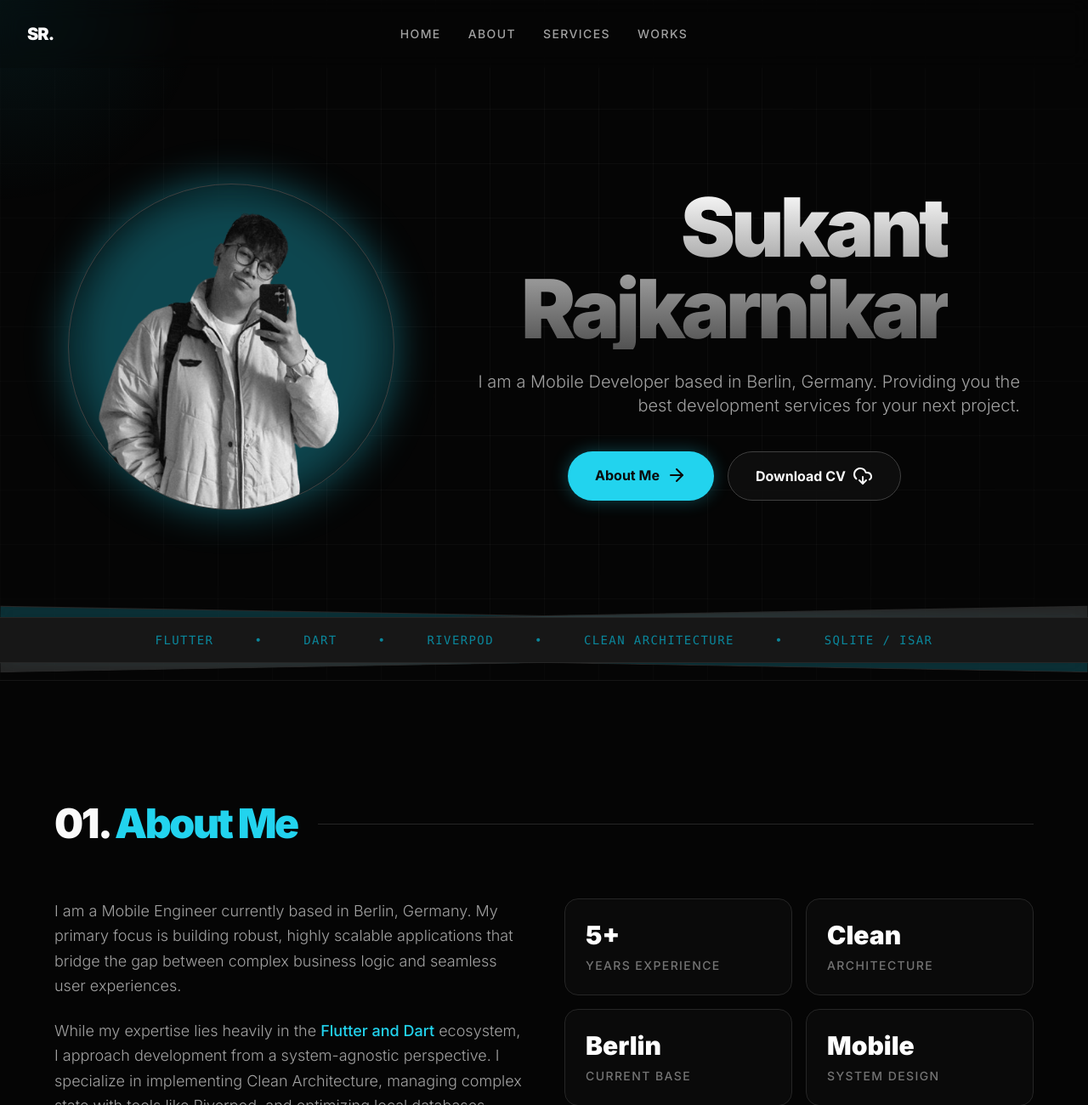
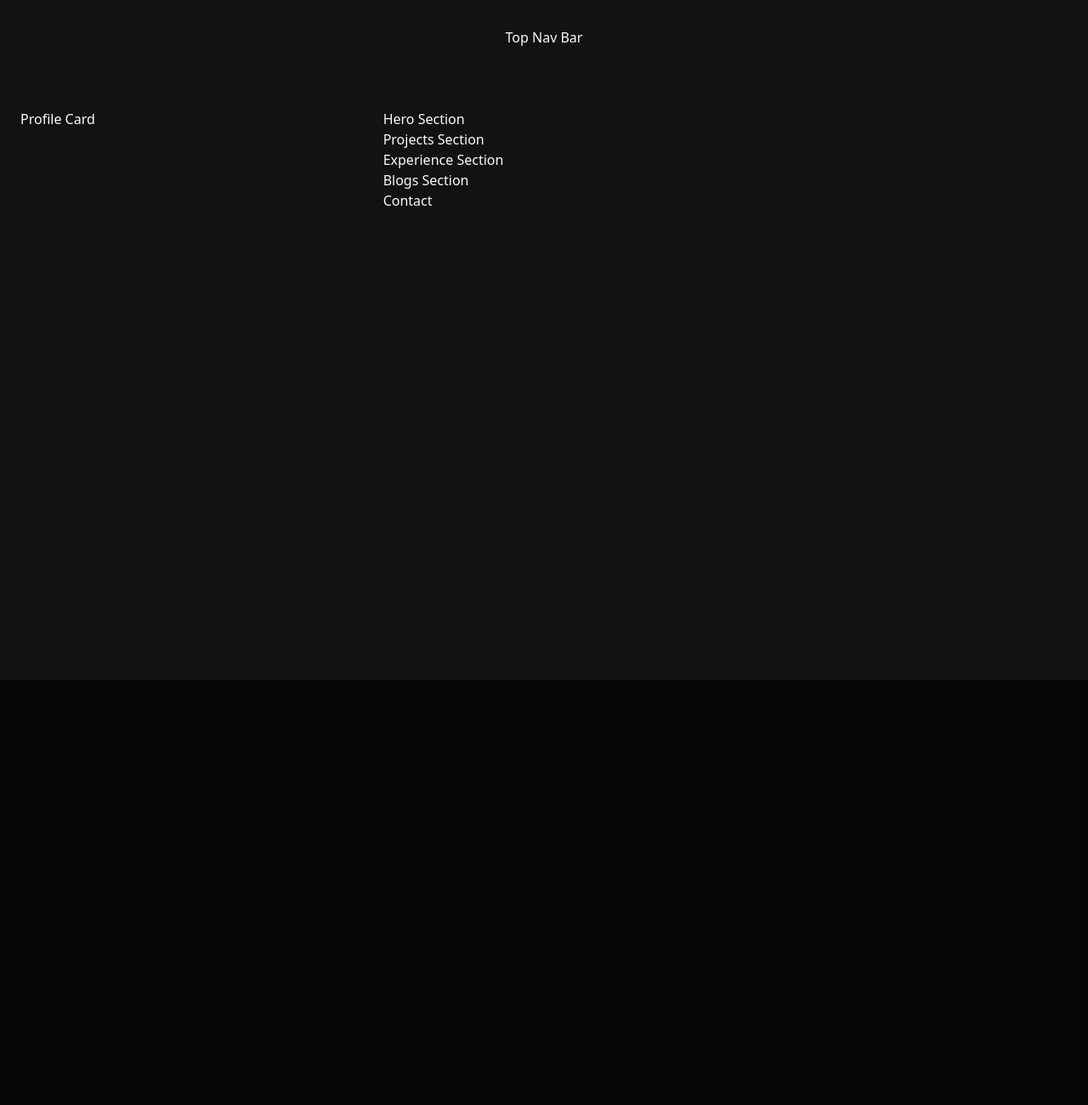
Before and after one commit to Sukant-Rajkarnikar/sukant-rajkarnikar.github.io, a Next.js app: page / in a window 1280 px wide. Shown: the top 1300 px of the page at 85% size. After the commit the page ends 800 px from the top, so only its background shows below. Built offline with nearby package versions, Linux system fonts and the light colour scheme.

Commit message:
New base layout

```diff
--- a/src/app/page.tsx
+++ b/src/app/page.tsx
@@ -2,7 +2,10 @@
 
 import Link from 'next/link';
 import { useState, useEffect } from 'react';
-import { ArrowRightIcon, LucideDownloadCloud } from 'lucide-react';
+import { motion } from 'framer-motion';
+import { Flame, MoveDown } from 'lucide-react';
+
+const smoothTransition = { duration: 0.8, ease: [0.16, 1, 0.3, 1] as const };
 
 export default function Home() {
   const [mousePosition, setMousePosition] = useState({ x: 0, y: 0 });
@@ -20,211 +23,48 @@ export default function Home() {
   }, []);
 
   return (
-    <main className="flex-grow flex flex-col items-center w-full min-h-screen relative">
-
-      {/* Pointer effect thingy */}
-
-      <div
-
-        className="fixed inset-0 pointer-events-none transition-opacity duration-300 z-0"
-
-        style={{
-
-          background: `radial-gradient(300px circle at ${mousePosition.x}px ${mousePosition.y}px, rgba(34, 211, 238, 0.08), transparent 80%)`
-
-        }}
-
-      />
-
-
-
-      {/* Nav Bar */}
-
-      <nav className="fixed top-0 w-full z-50 bg-[#050505]/20 backdrop-blur-md">
-
-        <div className="max-w-7xl mx-auto px-4 sm:px-6 lg:px-8">
-
-          <div className="flex items-center justify-between h-20 relative">
-
-            <Link href="#hero" className="text-xl font-black tracking-tighter text-neutral-50 hover:text-cyan-400 transition-colors">
-
-              SR.
-
-            </Link>
-
-            <div className="hidden md:flex space-x-8 absolute center left-1/2 -translate-x-1/2">
-
-              <Link href="#hero" className="text-sm font-medium tracking-widest uppercase text-neutral-400 hover:text-cyan-400 transition-colors">
-
-                Home
-
-              </Link>
-
-              <Link href="#about" className="text-sm font-medium tracking-widest uppercase text-neutral-400 hover:text-cyan-400 transition-colors">
-
-                About
-
-              </Link>
-
-              <Link href="#services" className="text-sm font-medium tracking-widest uppercase text-neutral-400 hover:text-cyan-400 transition-colors">
-
-                Services
-
-              </Link>
-
-              <Link href="#works" className="text-sm font-medium tracking-widest uppercase text-neutral-400 hover:text-cyan-400 transition-colors">
-
-                Works
-
-              </Link>
-
-            </div>
-
-          </div>
-
+    <div className="min-h-screen bg-[#121212] text-neutral-50 font-sans pb-24 scroll-smooth">
+      <TopNav />
+      <main className="max-w-7xl mx-auto px-6 pt-32 grid grid-cols-1 lg:grid-cols-12 gap-12 relative">
+        <div className="lg:col-span-4 relative">
+          <ProfileCard />
         </div>
-
-      </nav>
-
-
-
-      <section id="hero" className="relative w-full min-h-screen flex flex-col items-center px-4 overflow-hidden pt-20 pb-10">
-
-        <div className="relative w-full z-10 flex flex-grow flex-row items-center justify-evenly">
-          {/* Image div */}
-          <div className="relative w-96 h-96 mb-6 group">
-            <div className="absolute inset-0 bg-cyan-400/40 rounded-full blur-xl group-hover:bg-cyan-400/60 transition-all duration-500" />
-            <div className="relative w-full h-full rounded-full border border-neutral-700 bg-[#050505]/20 backdrop-blur-md overflow-hidden flex items-center justify-center backdrop-blur-md">
-              <img
-                src="/profile.png"
-                alt="Sukant Rajkarnikar"
-                className="w-full h-full object-cover" />
-            </div>
-          </div>
-
-          <div className="relative z-10 flex flex-col items-center text-right mt-12">
-            <h1 className="text-5xl md:text-8xl font-black tracking-tighter mb-6 text-transparent bg-clip-text bg-gradient-to-b from-white to-neutral-600">
-              Sukant<br />Rajkarnikar
-            </h1>
-            <p className="text-neutral-400 max-w-2xl text-lg md:text-xl mb-10 font-light">
-              I am a Mobile Developer based in Berlin, Germany. Providing you the best development services for your next project.
-            </p>
-            <div className="flex flex-col sm:flex-row gap-4 mb-20">
-              <Link
-                href="#about"
-                className="flex flex-row gap-2 px-8 py-4 font-bold text-neutral-950 bg-cyan-400 rounded-full hover:bg-cyan-300 transition-all shadow-[0_0_20px_rgba(34,211,238,0.3)] hover:shadow-[0_0_30px_rgba(34,211,238,0.5)]"
-              >
-                About Me
-                <ArrowRightIcon />
-              </Link>
-              <Link
-                href="/cv.pdf"
-                className=" flex flex-row gap-2 px-8 py-4 font-bold text-neutral-50 border border-neutral-700 rounded-full hover:border-cyan-400 bg-neutral-900/50 backdrop-blur-md transition-all">
-                Download CV
-
-                <LucideDownloadCloud />
-
-              </Link>
-
-            </div>
-
-          </div>
-
+        <div className="lg:col-span-8">
+          <HeroContent />
+          <Projects />
+          <Experience />
+          <Blog />
+          <Contact />
         </div>
-
-
-
-        <div className="absolute bottom-5 w-full border-y border-neutral-800 bg-neutral-900 backdrop-blur-md py-4 z-10">
-
-          <div className="flex justify-center gap-4 md:gap-12 text-cyan-500/70 font-mono tracking-widest text-xs md:text-sm uppercase flex-wrap px-4">
-
-            <span>Flutter</span>
-
-            <span>•</span>
-
-            <span>Dart</span>
-
-            <span>•</span>
-
-            <span>Riverpod</span>
-
-            <span>•</span>
-
-            <span>Clean Architecture</span>
-
-            <span>•</span>
-
-            <span>SQLite / Isar</span>
-
-          </div>
-
-        </div>
-
-        <div className="absolute bottom-5 w-full h-14 border-y border-neutral-800 bg-cyan-400/20 backdrop-blur-md py-4 z-9 rotate-1" />
-
-        <div className="absolute bottom-5 w-full h-14 border-y border-neutral-800 bg-neutral-400/20 backdrop-blur-md py-4 z-9 -rotate-1" />
-
-      </section>
-
-
-
-      <section id="about" className="relative w-full min-h-screen flex flex-col justify-center items-center px-4 py-24 border-t border-neutral-800/50 z-10">
-
-        <div className="w-full max-w-6xl mb-16 flex items-center gap-6">
-          <h2 className="text-3xl md:text-5xl font-black text-neutral-50 tracking-tighter">
-            01. <span className="text-cyan-400">About Me</span>
-          </h2>
-          <div className="flex-grow h-[1px] bg-neutral-800"></div>
-        </div>
-
-        <div className="grid grid-cols-1 lg:grid-cols-2 gap-12 w-full max-w-6xl">
-
-          <div className="flex flex-col gap-6 text-neutral-400 font-light leading-relaxed text-lg">
-            <p>
-              I am a Mobile Engineer currently based in Berlin, Germany. My primary focus is building robust, highly scalable applications that bridge the gap between complex business logic and seamless user experiences.
-            </p>
-            <p>
-              While my expertise lies heavily in the <span className="text-cyan-400 font-medium">Flutter and Dart</span> ecosystem, I approach development from a system-agnostic perspective. I specialize in implementing Clean Architecture, managing complex state with tools like Riverpod, and optimizing local databases using SQLite.
-            </p>
-            <p>
-              When I'm not architecting mobile solutions, I'm exploring the latest advancements in web technologies and continuing to refine my full-stack capabilities.
-            </p>
-          </div>
-
-          <div className="grid grid-cols-1 sm:grid-cols-2 gap-4 h-max">
-
-            <div className="p-6 bg-[#0a0a0a] border border-neutral-800 rounded-2xl flex flex-col gap-2 hover:border-cyan-500/30 transition-colors group">
-              <span className="text-3xl font-black text-white group-hover:text-cyan-400 transition-colors">5+</span>
-              <span className="text-sm font-medium tracking-widest uppercase text-neutral-500">Years Experience</span>
-            </div>
-
-            <div className="p-6 bg-[#0a0a0a] border border-neutral-800 rounded-2xl flex flex-col gap-2 hover:border-cyan-500/30 transition-colors group">
-              <span className="text-3xl font-black text-white group-hover:text-cyan-400 transition-colors">Clean</span>
-              <span className="text-sm font-medium tracking-widest uppercase text-neutral-500">Architecture</span>
-            </div>
-
-            <div className="p-6 bg-[#0a0a0a] border border-neutral-800 rounded-2xl flex flex-col gap-2 hover:border-cyan-500/30 transition-colors group">
-              <span className="text-3xl font-black text-white group-hover:text-cyan-400 transition-colors">Berlin</span>
-              <span className="text-sm font-medium tracking-widest uppercase text-neutral-500">Current Base</span>
-            </div>
-
-            <div className="p-6 bg-[#0a0a0a] border border-neutral-800 rounded-2xl flex flex-col gap-2 hover:border-cyan-500/30 transition-colors group">
-              <span className="text-3xl font-black text-white group-hover:text-cyan-400 transition-colors">Mobile</span>
-              <span className="text-sm font-medium tracking-widest uppercase text-neutral-500">System Design</span>
-            </div>
-
-          </div>
-        </div>
-      </section>
-
-      <section id="services" className="relative w-full min-h-screen flex flex-col justify-center items-center px-4 border-t border-neutral-800/50 z-10">
-        <h2 className="text-4xl font-bold text-neutral-600">Services Section</h2>
-      </section>
-
-      <section id="works" className="relative w-full min-h-screen flex flex-col justify-center items-center px-4 border-t border-neutral-800/50 z-10">
-        <h2 className="text-4xl font-bold text-neutral-600">Works Section</h2>
-      </section>
-
-    </main>
+      </main>
+    </div>
   );
 }
+
+function TopNav() {
+  return (<div className='fixed top-8 w-full z-50 flex justify-center'>Top Nav Bar</div>);
+}
+
+function ProfileCard() {
+  return (<div>Profile Card</div>);
+}
+
+function HeroContent() {
+  return (<div>Hero Section</div>);
+}
+
+function Projects() {
+  return (<div>Projects Section</div>);
+}
+
+function Experience() {
+  return (<div>Experience Section</div>);
+}
+
+function Blog() {
+  return (<div>Blogs Section</div>);
+}
+
+function Contact() {
+  return (<div>Contact</div>);
+}
```
